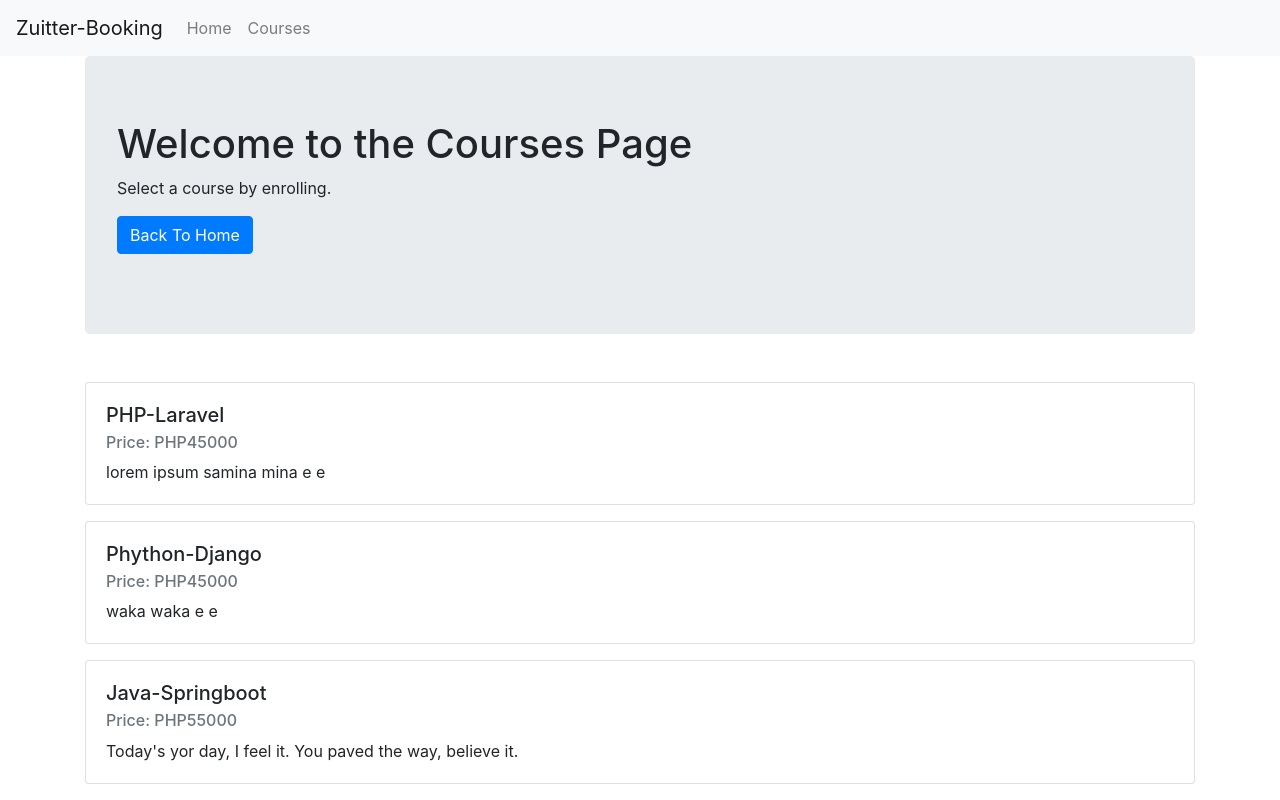
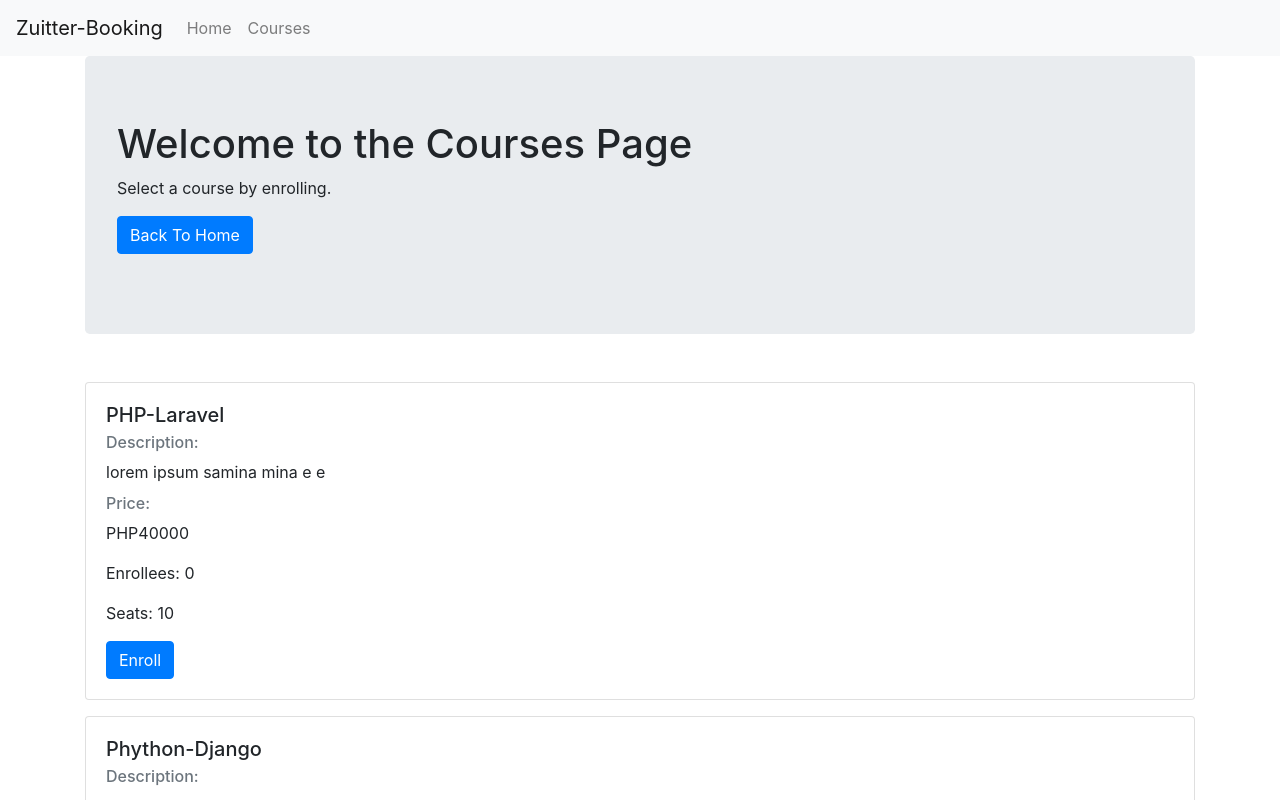
Before and after one commit to criselle10/react-booking, a React (Create React App) app: page / in a window 1280 px wide. Shown: the top 800 px of the page. Built offline with nearby package versions, Linux system fonts and the light colour scheme; the HTML template or start-up script is replaced by a standard one.

Commit message:
WDC028 - S30 - Activity

```diff
--- a/src/components/Course.js
+++ b/src/components/Course.js
@@ -1,12 +1,24 @@
-import React from 'react';
+import React, {useState} from 'react';
+import PropTypes from 'prop-types';
 import Row from 'react-bootstrap/Row';
 import Col from 'react-bootstrap/Col';
 import Card from 'react-bootstrap/Card';
-
+import Button from 'react-bootstrap/Button';
 
 export default function Course({courseProp}){
-	// console.log(courseProp)
+	// console.log(courseProp)Data Type: Object
 	const {name, description,price} = courseProp //destructured
+
+	// count-getters and setCount-setters
+	const [count, setCount] = useState(0);
+	const [seat, setSeat] = useState(10);
+
+	function enroll(){
+		setCount(count + 1);
+		setSeat(seat -1);
+		console.log('Enrollees: ' + count);
+	}
+
 	return (
 			//Course.js
 			<Row className="my-3">
@@ -14,13 +26,28 @@ export default function Course({courseProp}){
 			  	<Card>
 			      <Card.Body>
 			        <Card.Title>{name}</Card.Title>
-			        <Card.Subtitle className="mb-2 text-muted">Price: PHP{price}</Card.Subtitle>
-			        <Card.Text>
-			          {description}
-			        </Card.Text>
-			      </Card.Body>
+			        <Card.Subtitle className="mb-2 text-muted">Description:</Card.Subtitle>
+			        <Card.Text>{description}</Card.Text>
+					<Card.Subtitle className="mb-2 text-muted">Price:</Card.Subtitle>
+					<Card.Text>PHP{price}</Card.Text>
+					<Card.Text>Enrollees: {count}</Card.Text>
+					<Card.Text>Seats: {seat}</Card.Text>
+					{seat === 0 ? <Button variant="danger" disabled onClick={enroll} >Not Available</Button> : <Button variant="primary" onClick={enroll} >Enroll</Button> }
+
+				  </Card.Body>
 			    </Card>
 			  </Col>
 			</Row>
 		)
 }
+
+// check if the "Course" component is getting the correct prop types
+Course.propTypes = {
+	// shape() is used to check a prop object conforms to a specific "shape"/"data structure"
+	courseProp: PropTypes.shape({
+		// Defines the properties and their expected data types
+		name: PropTypes.string.isRequired,
+		description: PropTypes.string.isRequired,
+		price: PropTypes.number.isRequired
+	})
+}
--- a/src/data/courses.js
+++ b/src/data/courses.js
@@ -3,7 +3,7 @@ export default [
         id: "wdc001",
         name: "PHP-Laravel",
         description: "lorem ipsum samina mina e e",
-        price: 45000,
+        price: 40000,
         onOffer: true
     },
     {
--- a/src/pages/Courses.js
+++ b/src/pages/Courses.js
@@ -12,10 +12,10 @@ export default function Courses(){
 	*/
 
 	// console.log(coursesData)
-	const course1 = coursesData[0]
-	const course2 = coursesData[1]
-	const course3 = coursesData[2]
-	console.log(course3)
+	// const course1 = coursesData[0]
+	// const course2 = coursesData[1]
+	// const course3 = coursesData[2]
+	// console.log(course3)
 
 	const data = {
 		title: "Welcome to the Courses Page",
@@ -23,14 +23,22 @@ export default function Courses(){
 		label: "Back To Home"
 	}
 
+
 	/*Props make components more reusable.*/
 
+	const courses = coursesData.map(course => {
+		return (
+			<Course key={course.id} courseProp={course}/>
+		)
+	})
+
 	return(
-			<>
+			<React.Fragment>
 				<Banner dataProp={data}/>
-				<Course courseProp={course1}/>
+				{courses}
+				{/* <Course courseProp={course1}/>
 				<Course courseProp={course2}/>
-				<Course courseProp={course3}/>
-			</>
+				<Course courseProp={course3}/> */}
+			</React.Fragment>
 		)
 }
```
Also changed, not shown: 1 other file (tests, documents, lock files or other folders).
